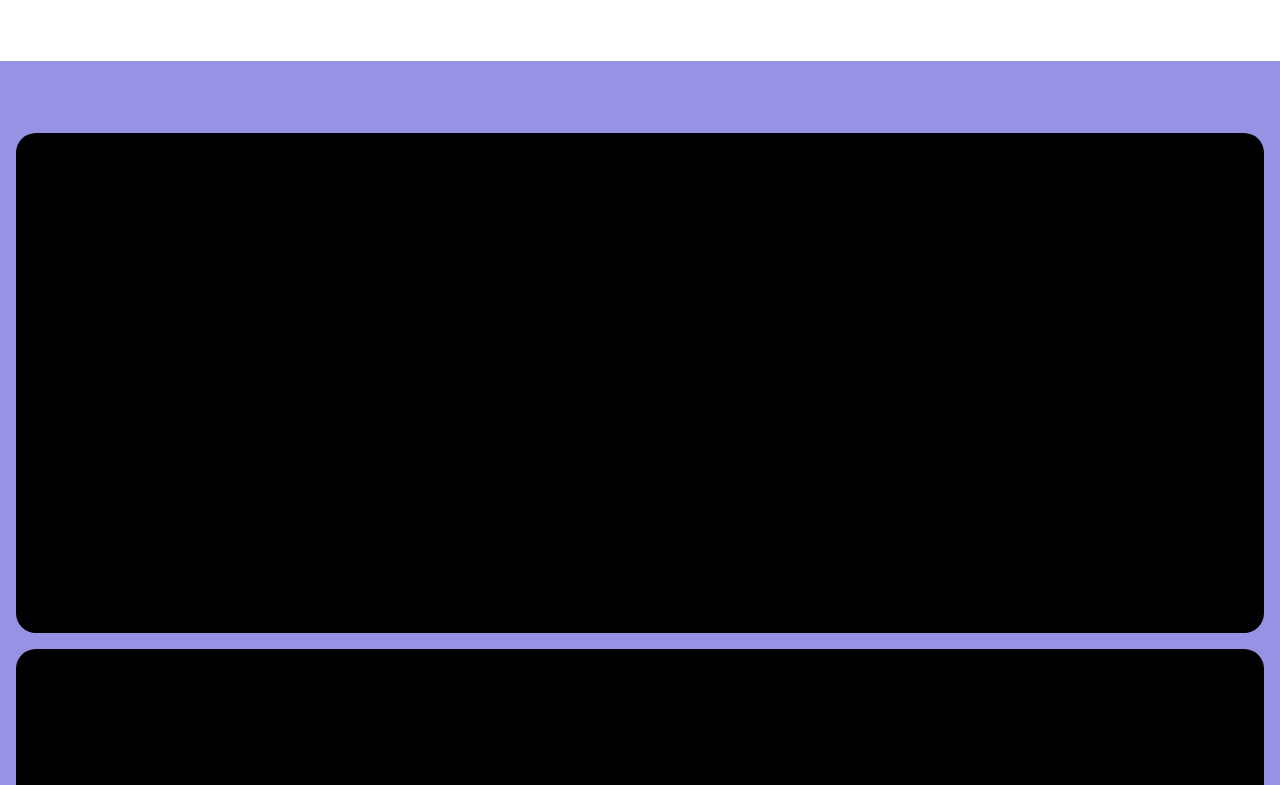
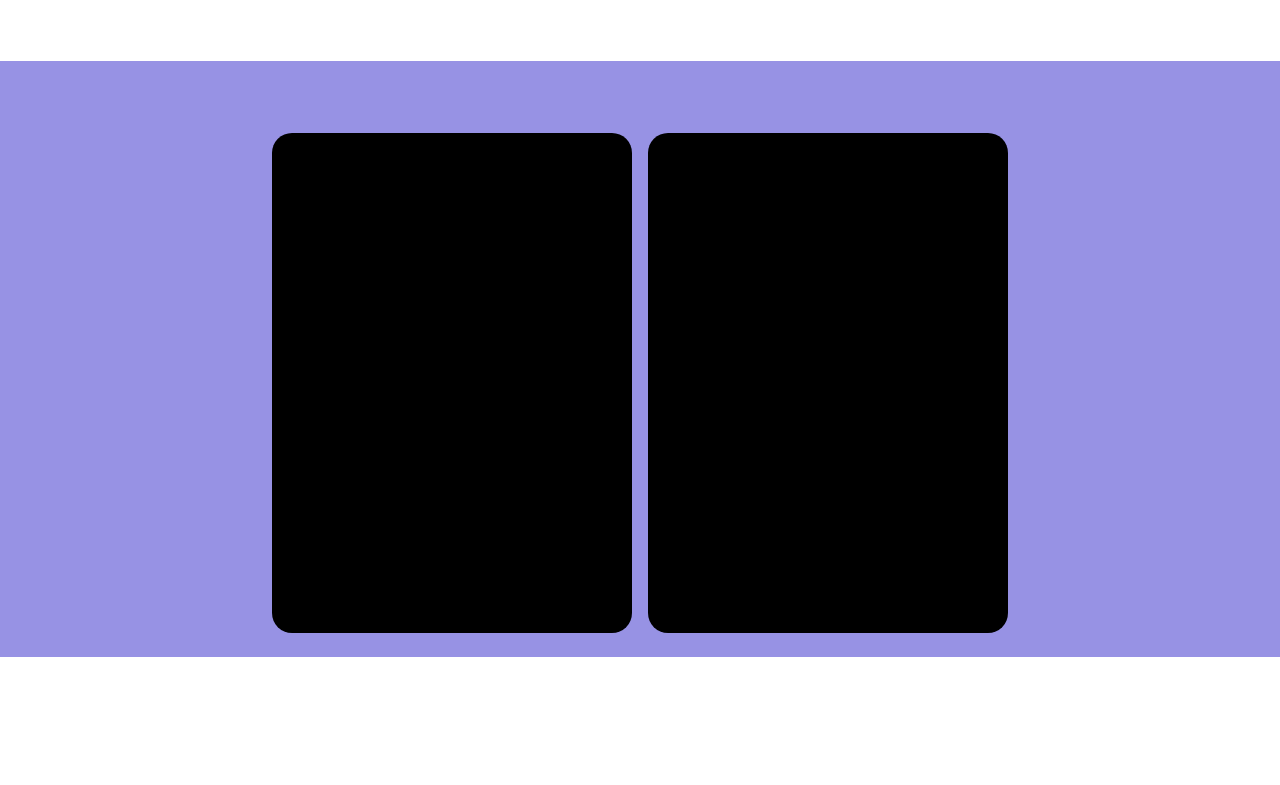
Before and after one commit to riccardococciolo/htmlcss-responsive-layout, a plain HTML site: page index.html in a window 1280 px wide. Shown: the part 1115-1900 px from the top of the page. After the commit the page ends 1788 px from the top, so only its background shows below. Drawn offline with Linux system fonts and the light colour scheme.

Commit message:
add: planning responsive

```diff
--- a/css/style.css
+++ b/css/style.css
@@ -102,3 +102,13 @@ nav {
     background-color: black;
     border-radius: 20px;
 }
+
+@media screen and (min-width: 993px) {
+    .container-60 {
+        width: 60%;
+    }
+
+    #planning .col-planning {
+        width: calc(100% / 2 - 1rem / 2);
+    }
+}
```
